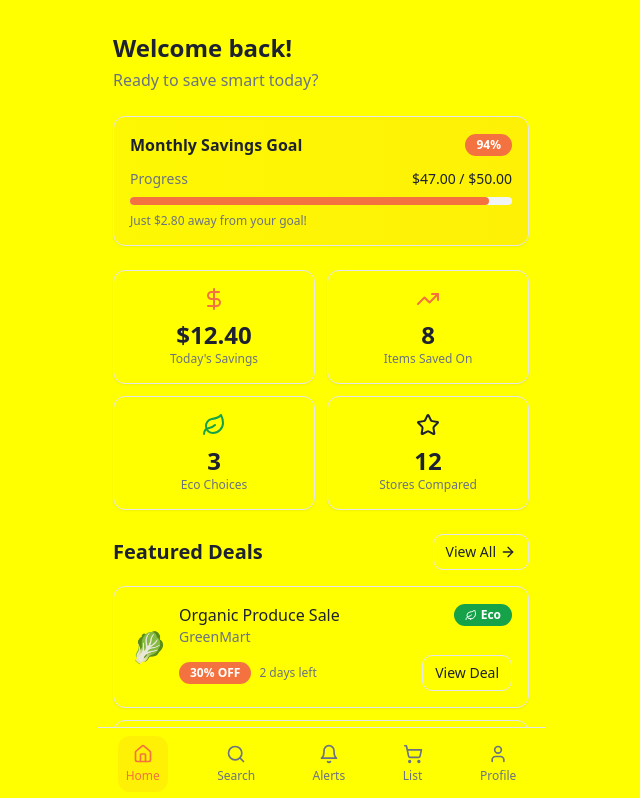
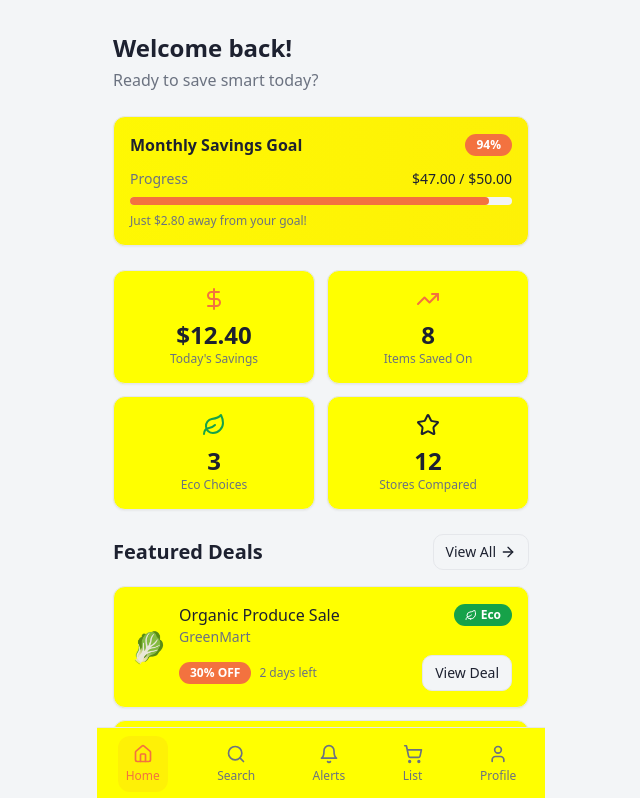
Before and after one commit to rishikaandh/smart-save-eco, a React (Vite) app: page / in a window 1280 px wide. Shown: the top 798 px of the page, without its empty margins (319-959 px from the left). Built offline with nearby package versions, Linux system fonts and the light colour scheme; the HTML template or start-up script is replaced by a standard one.

Commit message:
Refactor: Change background color

```diff
--- a/src/index.css
+++ b/src/index.css
@@ -8,7 +8,7 @@ All colors MUST be HSL.
 
 @layer base {
   :root {
-    --background: 248 250 252;
+    --background: 210 20% 96%;
     --foreground: 226 25% 15%;
 
     --card: 255 255 255;
```
